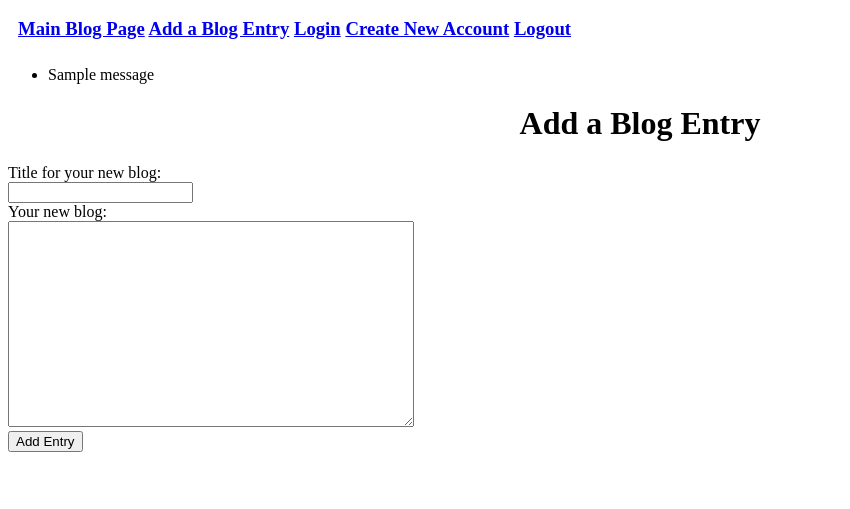
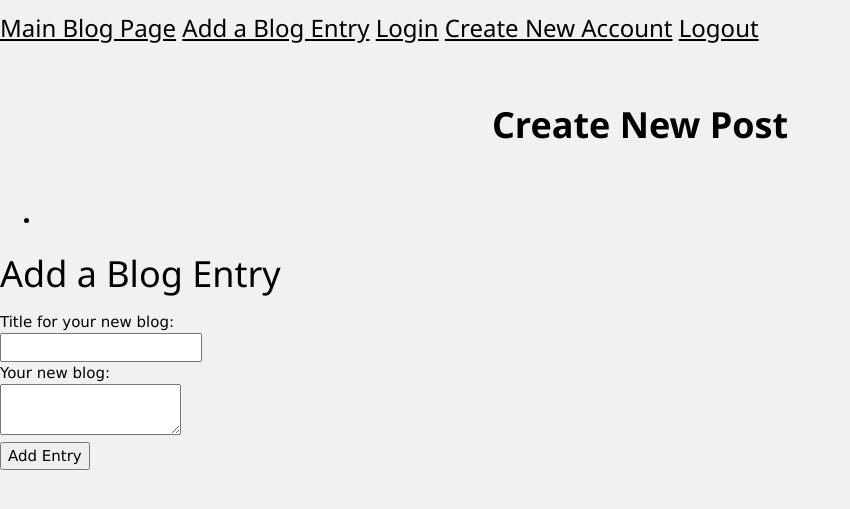
Before and after one commit to earl-gadel/blogz, a Flask app: page /newpost in a window 1280 px wide. Shown: the top 509 px of the page, without its empty margins (0-850 px from the left). Run offline with Flask 2, Linux system fonts and the light colour scheme; the visitor is signed in with stand-in values (Sample User, id 1); tables that the repository leaves empty hold one stand-in row (values such as "Sample post"); one stand-in notice (Sample message) is shown.

Commit message:
changing html from w3 template

```diff
--- a/main.py
+++ b/main.py
@@ -53,7 +53,7 @@ def blog():
     blog_id = request.args.get('id')
     blog_post = Blog.query.get(blog_id)
     #blog_posts = Blog.query.all()
-    return render_template('blog-entry.html',title="New Post", blog_post=blog_post)
+    return render_template('blog-entry.html',title="Just Posted!", blog_post=blog_post)
 
 @app.route('/newpost', methods=['POST', 'GET'])
 def new_post():
--- a/templates/base.html
+++ b/templates/base.html
@@ -1,7 +1,7 @@
 <!doctype html>
 <html>
 <head>
-    <link rel="stylesheet" type="text/css" href="{{ url_for('static', filename='styles.css')}}">
+    <link rel="stylesheet" type="text/css" href="{{ url_for('static', filename='w3.css')}}">
     <title>{{title}}</title>
         <h3 class="inline-text">
             <a href="/">Main Blog Page</a>
@@ -11,11 +11,18 @@
             <a href="/logout">Logout</a>
         </h3>
 </head>
-<body>
+<header class="w3-container w3-center w3-padding-32">
+    {% block header%}
+        <h1><b>{{title}}</b></h1>
+    {% endblock %}
+</header>
+<body class="w3-light-grey">
+
+<div class="w3-row">
 
     {% with messages = get_flashed_messages(with_categories=True) %}
         <ul>
-        {% for category,message in messages %}
+        {% for category in messages %}
             <li class="{{category}}">{{message}}</li>
         {% endfor %}
         </ul>
@@ -24,4 +31,6 @@
     {% block content %}
     {% endblock %}
 
+</div>
+
 </body>
```
Also changed, not shown: templates/blog-entry.html (+11 -2 lines), templates/singleUser.html (+7 -0 lines).
